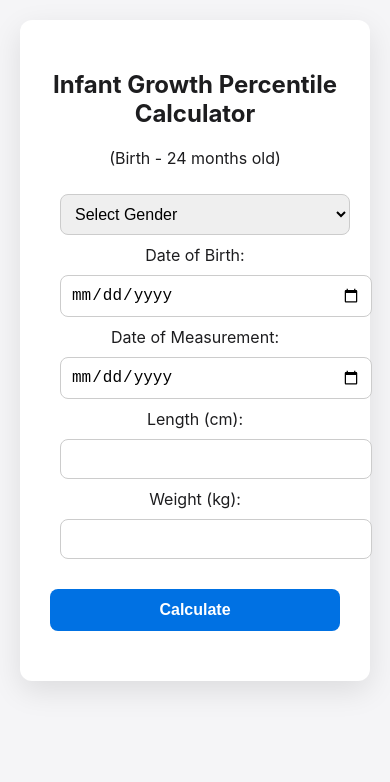
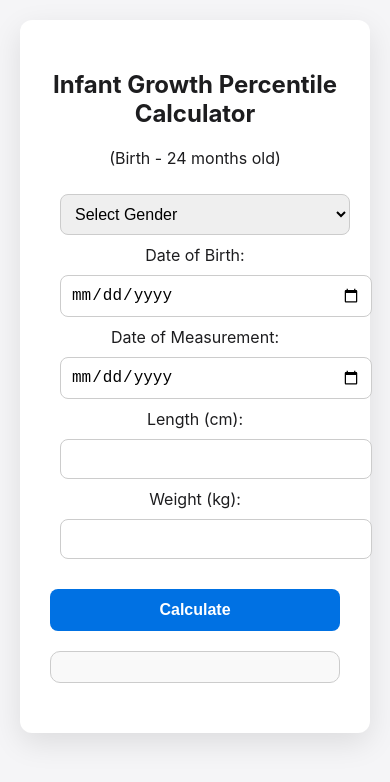
Before and after one commit to TND4-ZQJS/infantgrowthchart, a plain HTML site: page index.html in a window 390 px wide. Drawn offline with Linux system fonts and the light colour scheme.

Commit message:
Update style.css

```diff
--- a/style.css
+++ b/style.css
@@ -54,4 +54,14 @@ button, input, select {
   input, select, button {
     width: 100%;
   }
+  #result {
+  background: #f9f9f9;
+  border: 1px solid #ccc;
+  padding: 15px;
+  border-radius: 10px;
+  font-size: 16px;
+  max-width: 400px;
+  margin: 20px auto;
+  line-height: 1.5;
 }
+}
```
